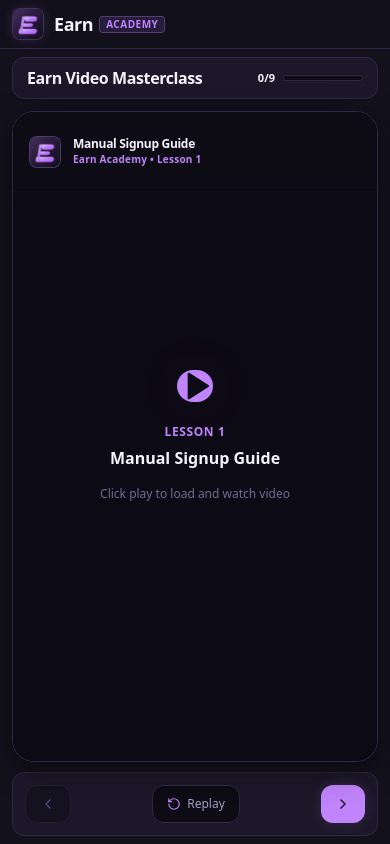
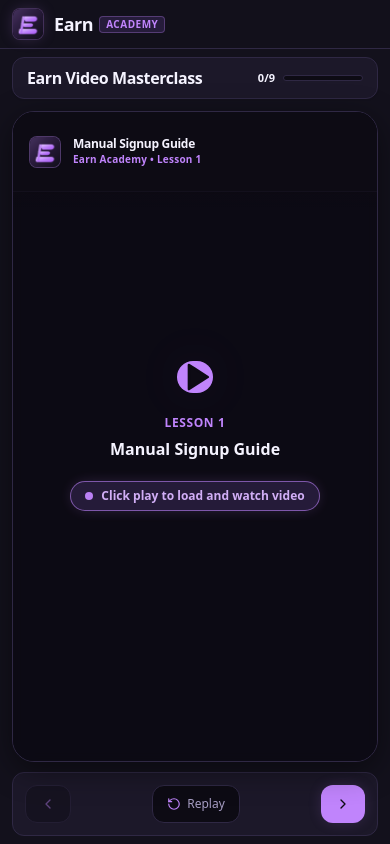
Before and after one commit to RidwanAlMustavy/revtype_course, a Next.js app: page / in a window 390 px wide. Shown: the top 844 px of the page. Built offline with nearby package versions, Linux system fonts and the light colour scheme.

Commit message:
style: highlight play instruction prompt on mobile with glowing badge

```diff
--- a/components/YouTubePlayer.tsx
+++ b/components/YouTubePlayer.tsx
@@ -131,9 +131,12 @@ export default function YouTubePlayer({
                 {currentLesson.title}
               </h3>
             </div>
-            <p className="text-xs text-text-dim">
-              Click play to load and watch video
-            </p>
+            <div className="pt-1">
+              <div className="inline-flex items-center gap-2 px-3.5 py-1.5 rounded-full bg-green-surface border border-green-vivid/60 text-green-hover text-xs font-bold shadow-glow-sm animate-pulse md:animate-none md:bg-dark-card/60 md:border-dark-border md:text-text-muted md:font-medium md:shadow-none transition-all">
+                <span className="w-2 h-2 rounded-full bg-green-vivid shadow-glow-sm shrink-0" />
+                <span>Click play to load and watch video</span>
+              </div>
+            </div>
           </div>
         )}
 
```
Also changed, not shown: public/404.html (+1 -1 lines), public/404/index.html (+1 -1 lines), public/index.html (+1 -1 lines), public/index.txt.
